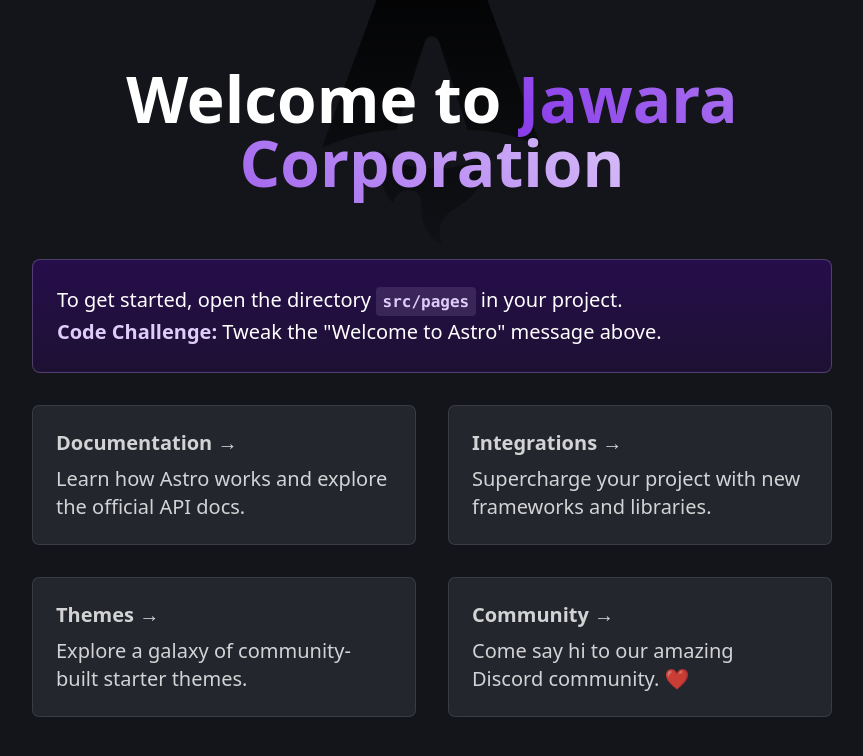
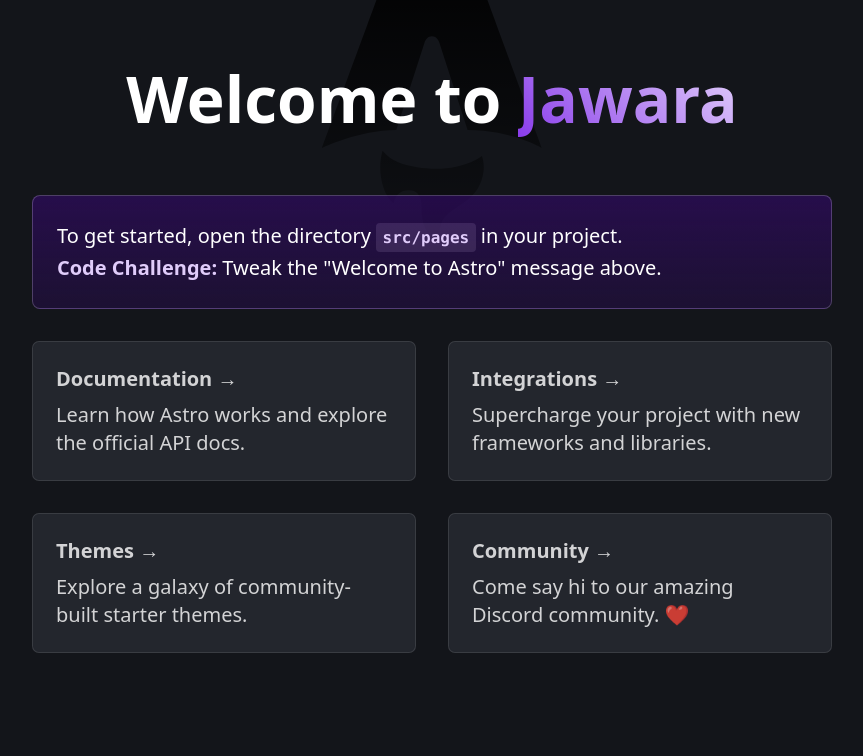
Before and after one commit to fadlikadn/jawara, an Astro site: page / in a window 1280 px wide. Shown: the whole page, without its empty margins (208-1071 px from the left). Built offline with nearby package versions, Linux system fonts and the light colour scheme; Astro itself is replaced by a stand-in of ours.

```diff
--- a/src/pages/index.astro
+++ b/src/pages/index.astro
@@ -33,7 +33,7 @@
 				</linearGradient>
 			</defs>
 		</svg>
-		<h1>Welcome to <span class="text-gradient">Jawara Corporation</span></h1>
+		<h1>Welcome to <span class="text-gradient">Jawara</span></h1>
 		<p class="instructions">
 			To get started, open the directory <code>src/pages</code> in your project.<br />
 			<strong>Code Challenge:</strong> Tweak the "Welcome to Astro" message above.
```
Also changed, not shown: .github/workflows/preview.yaml (added), .github/workflows/production.yaml (added), 1 other file.
